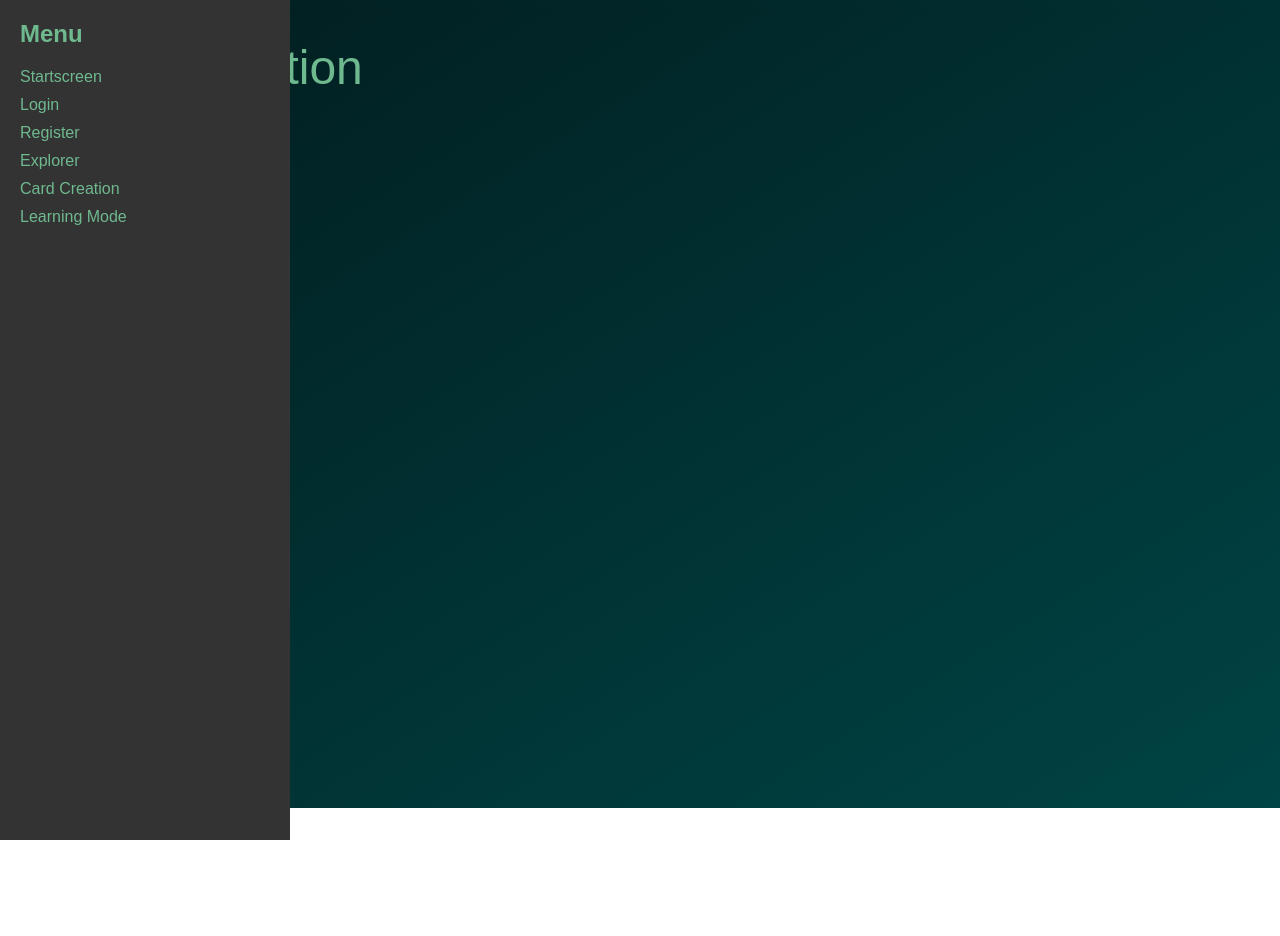
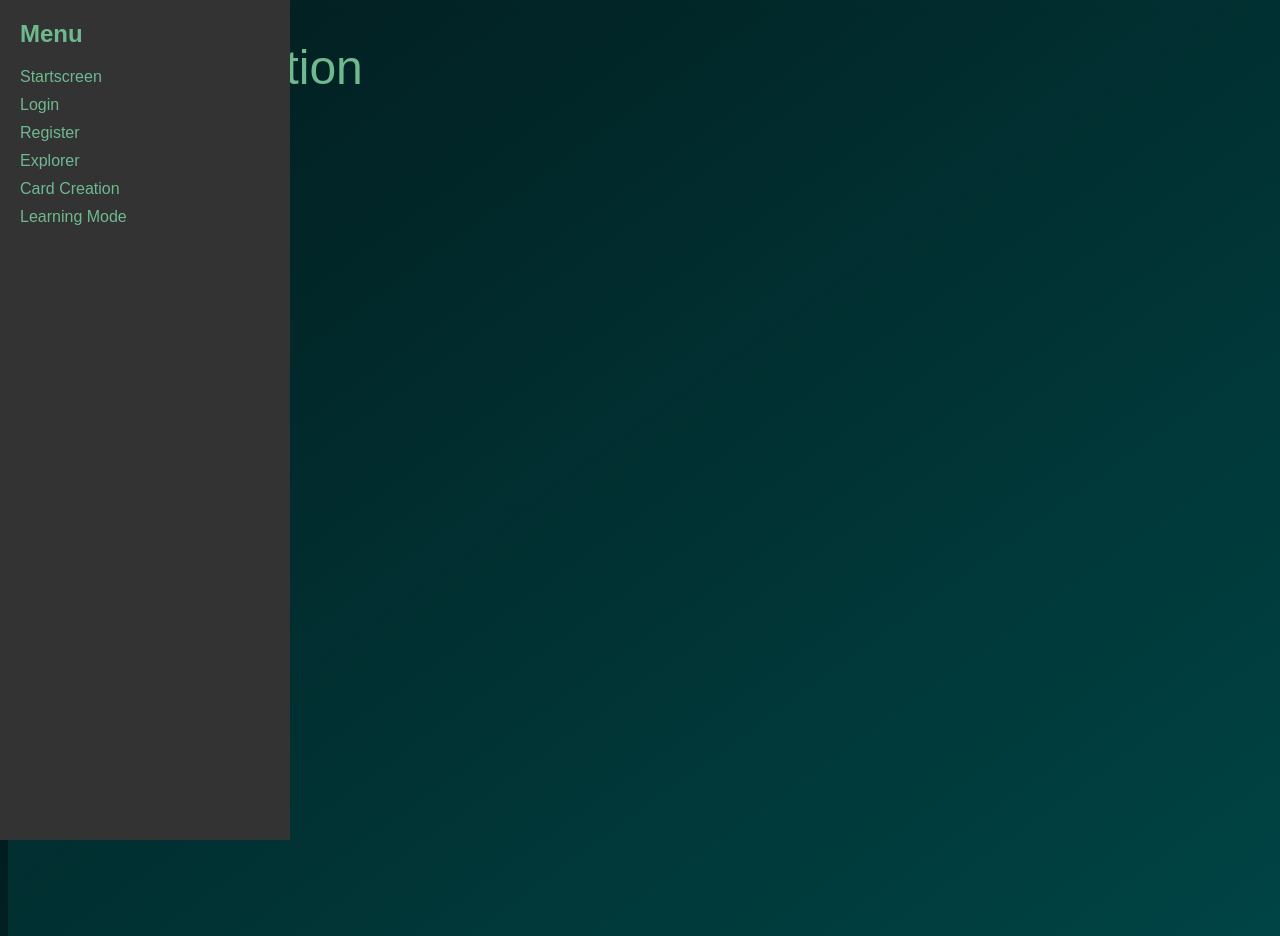
Before and after one commit to rafiistcool/WebEng_Project, a Vue app in the folder brainPop/Frontend/: page /cardcreation in a window 1280 px wide. Before the commit the page ends 808 px from the top, so only its background shows below. Built offline with nearby package versions, Linux system fonts and the light colour scheme.

Commit message:
Fixed false card placement

```diff
--- a/brainPop/Frontend/src/assets/styles/cardCreation.css
+++ b/brainPop/Frontend/src/assets/styles/cardCreation.css
@@ -1,7 +1,15 @@
 /* cardCreation.css */
 
+.card-creation {
+    display: flex;
+    min-height: 100vh;
+    width: 100vw;
+    margin-top: 10%;
+    padding: 0;
+    box-sizing: border-box;
+}
 .title {
-    position: absolute;
+    position: fixed;
     top: 5%;
     left: 5%;
     color: var(--primary-color);
@@ -9,6 +17,7 @@
     font-weight: 400;
     margin: 0;
 }
+
 
 .content-wrapper {
     display: flex;
@@ -21,13 +30,13 @@
 }
 
 .card-creation-button {
-    position: fixed;
+    position: absolute;
     padding: 10px 20px;
     left:5%;
     top: 30%;
 }
 .card-start-button{
-    position: fixed;
+    position: absolute;
     padding: 10px 20px;
     left:5%;
     top: 20%;
@@ -105,7 +114,7 @@
 }
 
 .menu-popup{
-    position: fixed; /* Ensures it appears outside the card */
+    position: fixed;
     background: var(--text-color);
     border: 1px solid #ccc;
     box-shadow: 0 2px 5px var(--boxShadow);
```
